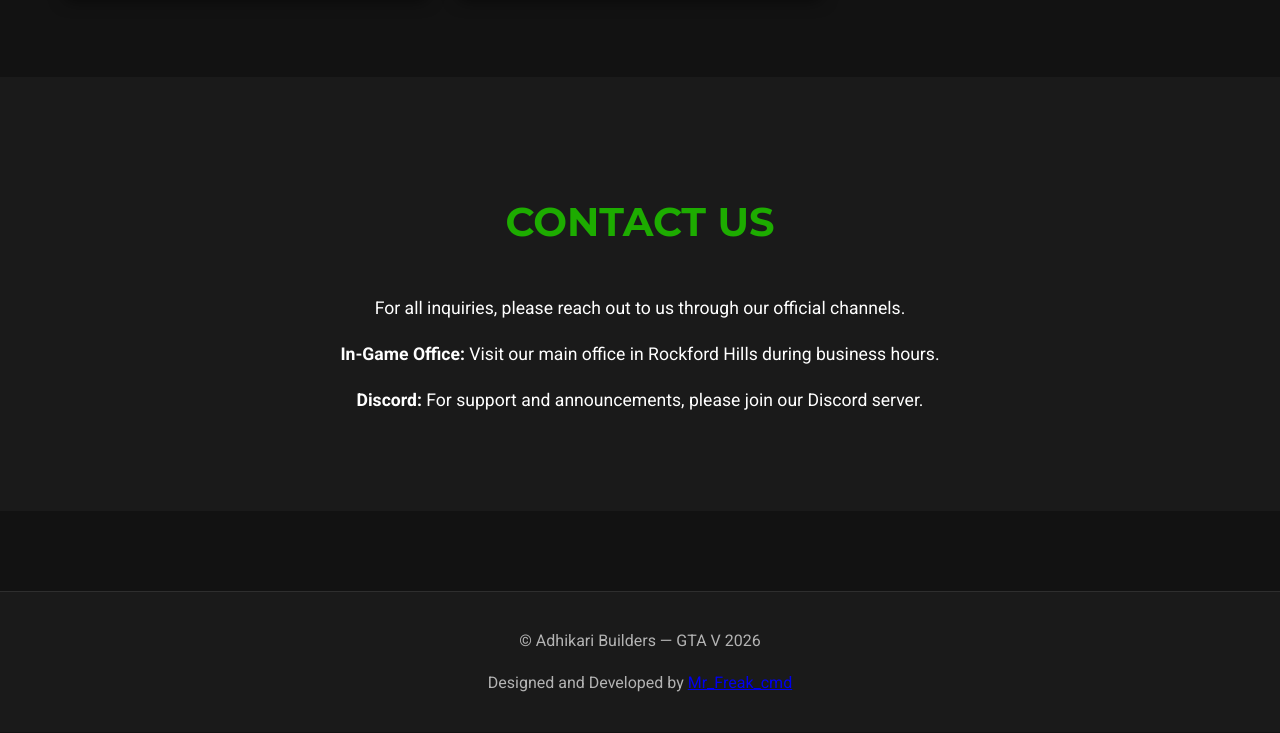
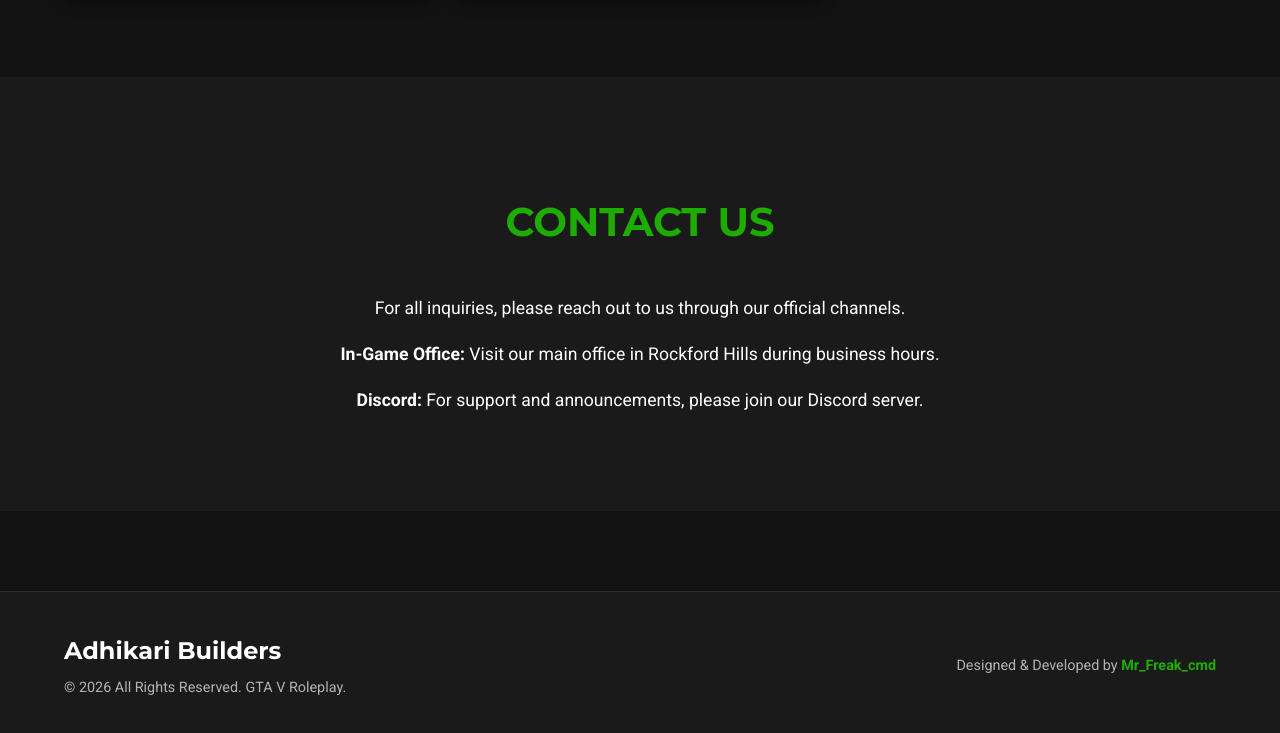
Before and after one commit to BlackBox-cmd/Adhikari-Builders, a website: page index.html in a window 1280 px wide. Shown: the part 3940-4673 px from the top of the page. Drawn offline with Linux system fonts and the light colour scheme.

Commit message:
add comprehensive CSS styles and restructure footer layout

```diff
--- a/css/style.css
+++ b/css/style.css
@@ -413,12 +413,48 @@ body.light-mode .discord-button {
 /* --- Footer --- */
 .footer {
     background-color: var(--panel-color);
-    text-align: center;
-    padding: 20px 0;
+    padding: 40px 0;
     margin-top: 80px;
     border-top: 1px solid var(--border-color);
     color: var(--text-secondary);
     transition: background-color 0.3s ease, border-color 0.3s ease;
+}
+
+.footer-content {
+    display: flex;
+    justify-content: space-between;
+    align-items: center;
+    flex-wrap: wrap;
+    gap: 20px;
+}
+
+.footer-logo {
+    color: var(--text-primary);
+    font-family: var(--font-secondary);
+    margin: 0 0 5px 0;
+    font-size: 1.5rem;
+}
+
+.footer-left p {
+    margin: 0;
+    font-size: 0.9rem;
+}
+
+.footer-right p {
+    margin: 0;
+    font-size: 0.9rem;
+}
+
+.dev-link {
+    color: var(--accent-color);
+    text-decoration: none;
+    font-weight: 700;
+    transition: color 0.3s ease;
+}
+
+.dev-link:hover {
+    color: var(--accent-hover);
+    text-decoration: underline;
 }
 
 /* --- Theme Switch --- */
--- a/index.html
+++ b/index.html
@@ -101,9 +101,14 @@
     </main>
 
     <footer class="footer">
-        <div class="container">
-            <p>© Adhikari Builders — GTA V 2026</p>
-            <p> Designed and Developed by <a href="https://freakcloud.tk" target="_blank"> Mr_Freak_cmd</a></p>
+        <div class="container footer-content">
+            <div class="footer-left">
+                <h3 class="footer-logo">Adhikari Builders</h3>
+                <p>© 2026 All Rights Reserved. GTA V Roleplay.</p>
+            </div>
+            <div class="footer-right">
+                <p>Designed & Developed by <a href="https://portfolio.freakcloud.tk/" target="_blank" class="dev-link">Mr_Freak_cmd</a></p>
+            </div>
         </div>
     </footer>
 
```
